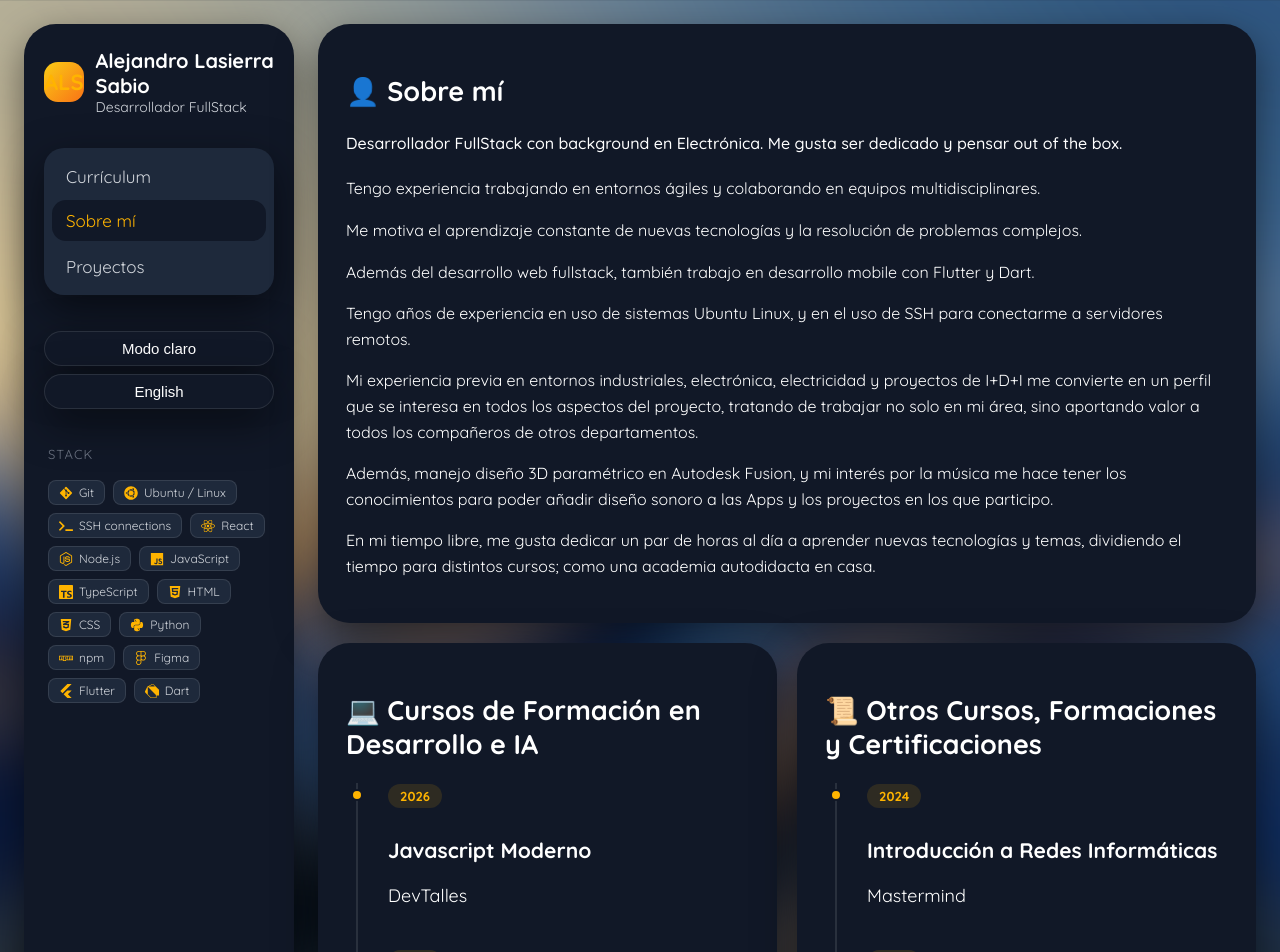
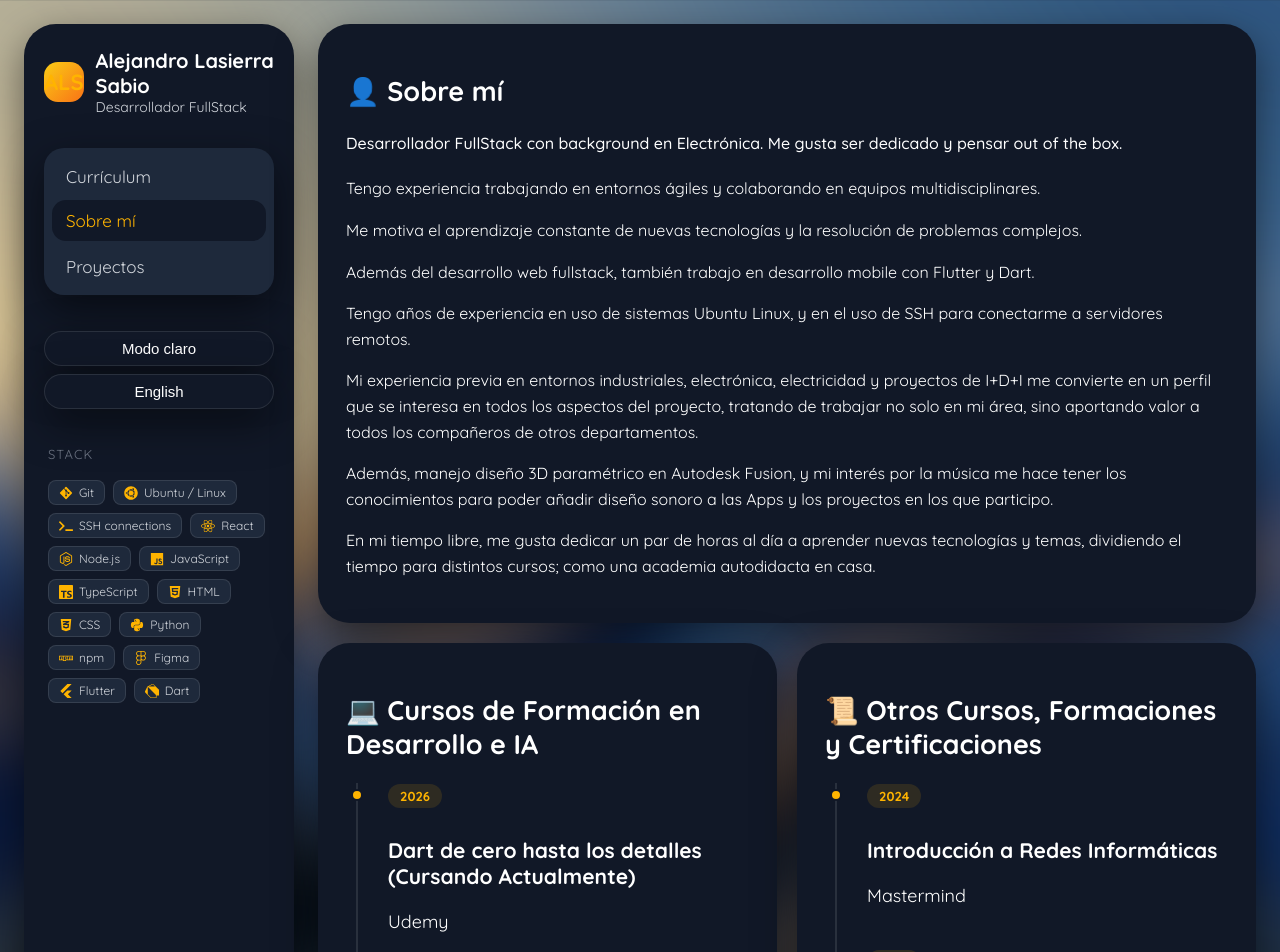
Before and after one commit to als-code/cv-react, a React (Vite) app: page /about-me in a window 1280 px wide. Shown: the top 952 px of the page. Built offline with nearby package versions, Linux system fonts and the light colour scheme.

Commit message:
Update course titles and centers in courses.js
Añadidos cursos que estoy aprendiendo actualmente

```diff
--- a/src/data/courses.js
+++ b/src/data/courses.js
@@ -11,8 +11,19 @@ export const devCourses = [
 
   {
     title: {
-      es: 'Javascript Moderno',
-      en: 'Modern Javascript',
+      es: 'Dart de cero hasta los detalles (Cursando Actualmente)',
+      en: 'Dart: From Scratch to the Details (Currently Taking)',
+    },
+    center: {
+      es: 'Udemy',
+      en: 'Udemy',
+    },
+    extra: '2026',
+  },
+  {
+    title: {
+      es: 'Javascript Moderno (Cursando Actualmente)',
+      en: 'Modern Javascript (Currently Taking)',
     },
     center: {
       es: 'DevTalles',
```
